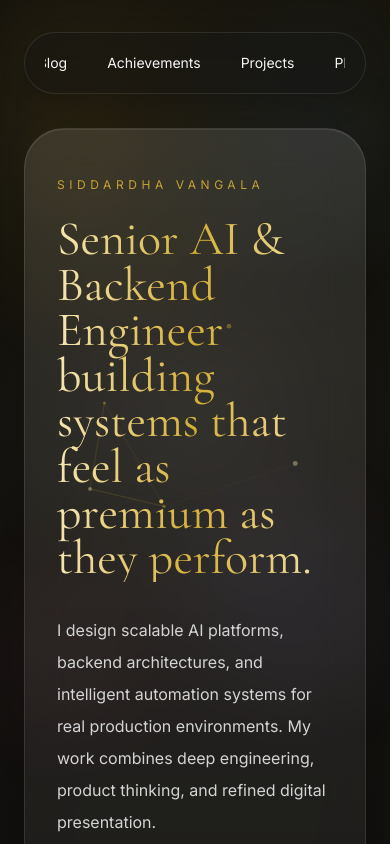
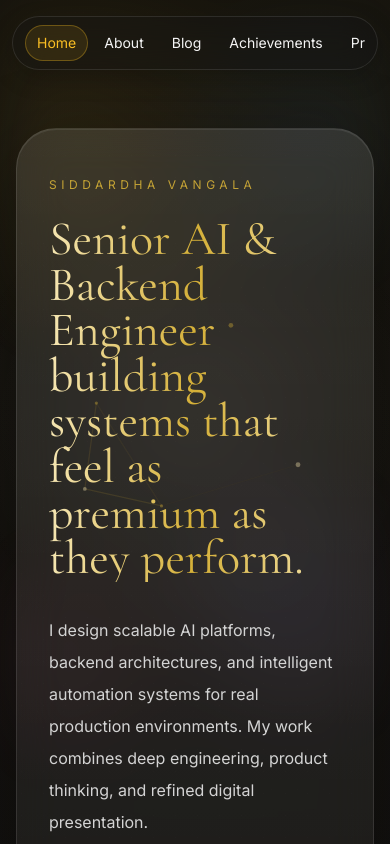
Before and after one commit to Sidvangala26/sidvangala-portfolio, a Next.js app: page / in a window 390 px wide. Shown: the top 844 px of the page. Built offline with nearby package versions, Linux system fonts and the light colour scheme; no server answers.

Commit message:
Fixed mobile issues

```diff
--- a/app/globals.css
+++ b/app/globals.css
@@ -15,6 +15,12 @@
   box-sizing: border-box;
 }
 
+html,
+body {
+  max-width: 100%;
+  overflow-x: hidden;
+}
+
 html {
   scroll-behavior: smooth;
 }
@@ -27,7 +33,6 @@ body {
     linear-gradient(180deg, #09090b 0%, #0d0d11 35%, #0a0a0d 100%);
   color: rgb(var(--foreground));
   font-feature-settings: "liga" 1, "calt" 1;
-  overflow-x: hidden;
 }
 
 a {
@@ -41,7 +46,7 @@ a {
 }
 
 .container-padding {
-  @apply mx-auto w-full max-w-7xl px-6 md:px-10 xl:px-14;
+  @apply mx-auto w-full max-w-7xl px-4 sm:px-6 md:px-10 xl:px-14;
 }
 
 .glass-surface {
@@ -148,3 +153,14 @@ a {
     );
   transition: background 0.08s linear;
 }
+
+img,
+canvas,
+svg,
+video {
+  max-width: 100%;
+}
+
+canvas {
+  display: block;
+}
--- a/components/navbar.tsx
+++ b/components/navbar.tsx
@@ -36,7 +36,7 @@ export function Navbar() {
       transition={{ duration: 0.6 }}
       className="fixed top-0 z-50 w-full"
     >
-      <div className="mx-auto max-w-7xl px-6 pt-8">
+      <div className="mx-auto max-w-7xl px-3 pt-4 sm:px-6 sm:pt-8">
         <motion.div
           animate={{
             scale: scrolled ? 0.985 : 1,
@@ -53,9 +53,9 @@ export function Navbar() {
             WebkitBackdropFilter: scrolled ? "blur(22px)" : "blur(16px)",
           }}
           transition={{ duration: 0.28, ease: [0.22, 1, 0.36, 1] }}
-          className="rounded-full border px-5 py-3"
+          className="rounded-full border px-3 py-2 sm:px-5 sm:py-3"
         >
-          <nav className="hide-scrollbar flex items-center justify-center gap-2 overflow-x-auto">
+          <nav className="hide-scrollbar flex w-full items-center gap-1 overflow-x-auto whitespace-nowrap sm:justify-center sm:gap-2">
             {navItems.map((item) => {
               const active = pathname === item.href;
 
@@ -63,7 +63,7 @@ export function Navbar() {
                 <Link
                   key={item.href}
                   href={item.href}
-                  className="relative rounded-full px-4 py-2 text-sm transition"
+                  className="relative shrink-0 rounded-full px-3 py-2 text-sm transition sm:px-4"
                 >
                   {active ? (
                     <motion.span
```
